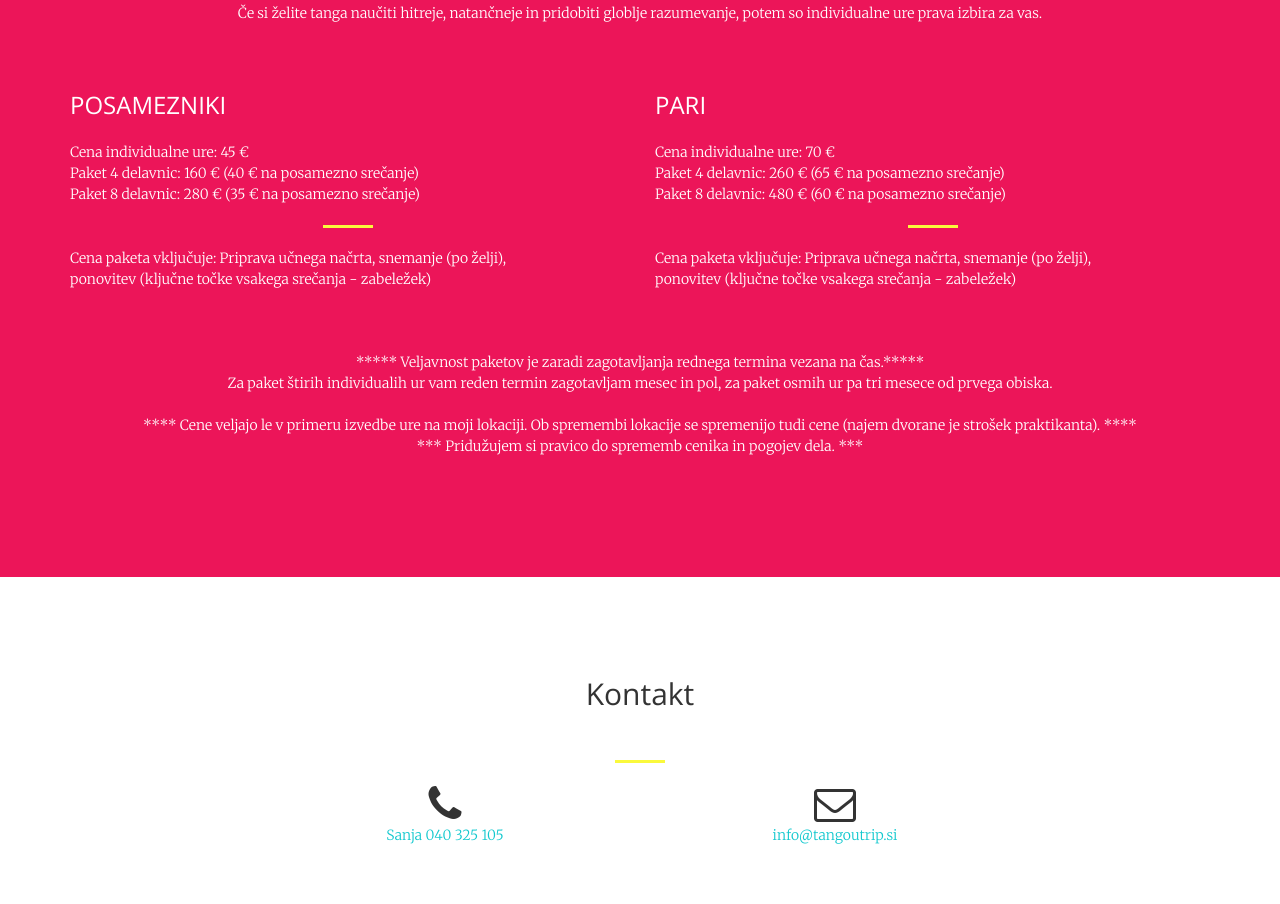
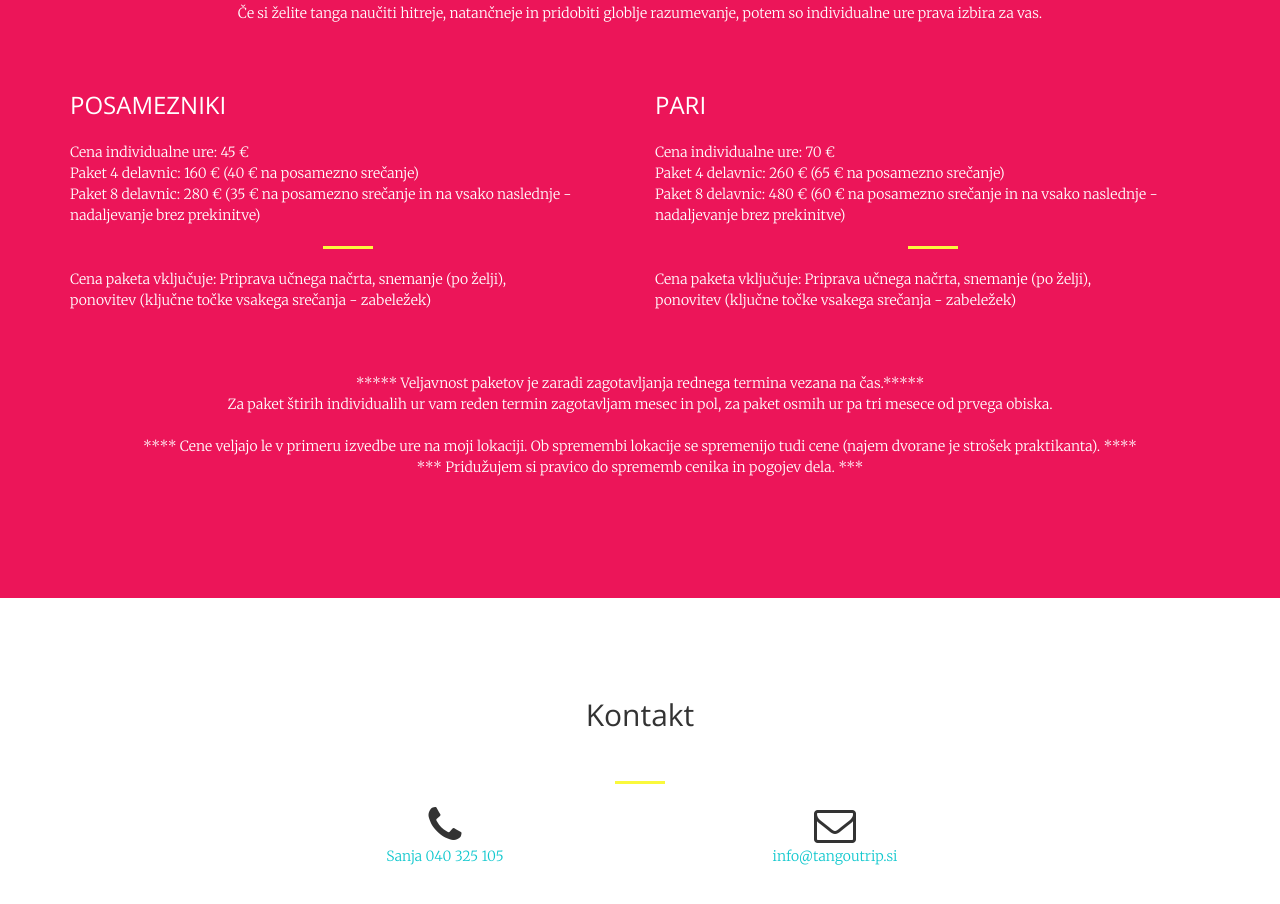
Before and after one commit to tangoutrip/tangoutrip.github.io, a website: page individualne.html in a window 1280 px wide. Shown: the part 3952-4856 px from the top of the page. Drawn offline with nearby package versions, Linux system fonts and the light colour scheme; files whose address does not match are found by name.

Commit message:
no message

```diff
--- a/individualne.html
+++ b/individualne.html
@@ -238,7 +238,7 @@ termin "ženska/moška tehnika".</p>
 <h3>POSAMEZNIKI </h3>
 <p>Cena individualne ure: 45 €<br>
 Paket 4 delavnic: 160 € (40 € na posamezno srečanje)<br>
-Paket 8 delavnic: 280 € (35 € na posamezno srečanje)</p>
+Paket 8 delavnic: 280 € (35 € na posamezno srečanje in na vsako naslednje - nadaljevanje brez prekinitve)</p>
 	<hr class="rumena spacer" />
 <p>Cena paketa vključuje: Priprava učnega načrta, snemanje (po želji), <br>ponovitev (ključne točke vsakega srečanja - zabeležek)</p>
 						</div>
@@ -246,7 +246,7 @@ Paket 8 delavnic: 280 € (35 € na posamezno srečanje)</p>
 <h3>PARI </h3>
 <p>Cena individualne ure: 70 €<br>
 Paket 4 delavnic: 260 € (65 € na posamezno srečanje)<br>
-Paket 8 delavnic: 480 € (60 € na posamezno srečanje)</p>
+Paket 8 delavnic: 480 € (60 € na posamezno srečanje in na vsako naslednje - nadaljevanje brez prekinitve)</p>
 	<hr class="rumena spacer" />
 <p>Cena paketa vključuje: Priprava učnega načrta, snemanje (po želji), <br>ponovitev (ključne točke vsakega srečanja - zabeležek)</p>
 						</div>
```
